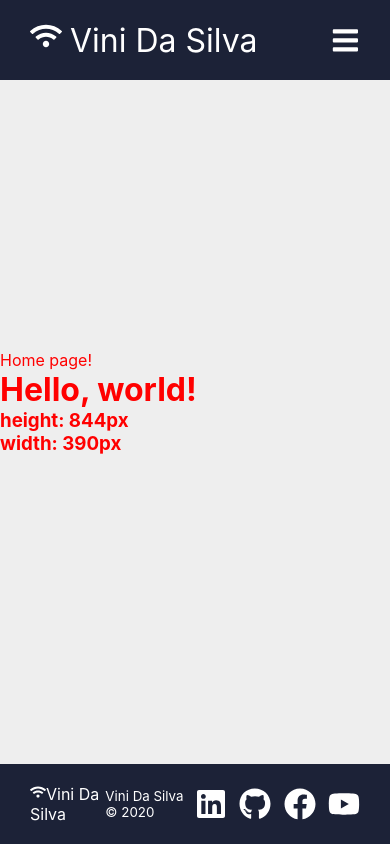
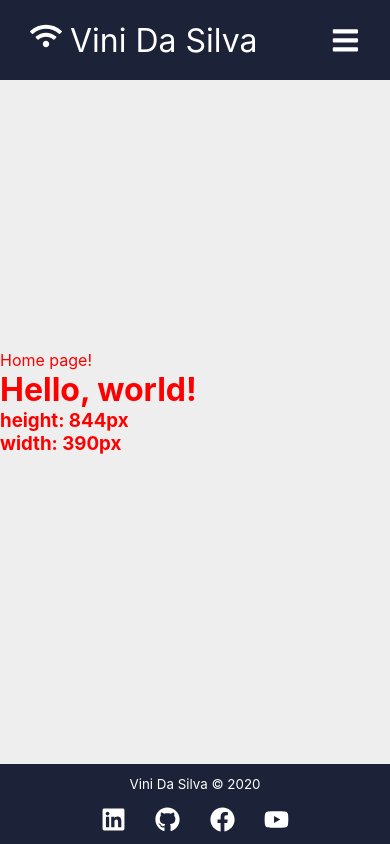
Before and after one commit to ViniBR01/personal-site, a React (Create React App) app: page / in a window 390 px wide. Built offline with nearby package versions, Linux system fonts and the light colour scheme.

Commit message:
make footer responsive using css

```diff
--- a/src/components/Footer/Footer.css
+++ b/src/components/Footer/Footer.css
@@ -10,12 +10,8 @@
     width: 100%;
 }
 
-.footer-logo {
-}
-.footer-logo-icon {
-}
-
 .website-rights {
+white-space: nowrap;
 }
 
 .social-media {
@@ -29,11 +25,50 @@
     align-items: center;
     display: flex;
 }
-.social-media a:hover {
-    color: green;
-}
 
 .social-icon-link {
     color: #fff;
     font-size: 32px;
 }
+.linkedin-icon:hover {
+    color: #0e76a8;
+}
+.github-icon:hover {
+    color: #999999;
+}
+.facebook-icon:hover {
+	color: #4267B2;
+}
+.youtube-icon:hover {
+    color: #ff0000;
+}
+
+.footer-logo {
+	font-size: 1.2rem;
+	white-space: nowrap;
+}
+.footer-logo-icon {
+	margin-right: 0.3rem;
+}
+
+@media screen and (max-width: 650px) {
+	.footer-container {
+		flex-direction: column;
+	}
+	.social-media {
+		display: flex;
+		align-items: center;
+		width: 188px;
+		margin-bottom: 12px;
+		margin-top: 3px;
+	}
+	.social-icon-link {
+		font-size: 25px;
+	}
+	.footer-logo {
+		display: none;
+	}
+	.website-rights {
+		margin-top: 12px;
+	}
+}
--- a/src/components/Footer/Footer.js
+++ b/src/components/Footer/Footer.js
@@ -22,16 +22,32 @@ class Footer extends React.Component {
                 <small className='website-rights'>Vini Da Silva © 2020</small>
 
                 <div className="social-media">
-                    <a className='social-icon-link' target="_blank" rel="noopener noreferrer" href="https://www.linkedin.com/in/vini-goncalves/">
+                    <a className='social-icon-link linkedin-icon'
+                       target="_blank"
+                       rel="noopener noreferrer"
+                       href="https://www.linkedin.com/in/vini-goncalves/"
+                    >
                         <FaLinkedin />
                     </a>
-                    <a className='social-icon-link' target="_blank" rel="noopener noreferrer" href="https://github.com/ViniBR01">
+                    <a className='social-icon-link github-icon'
+                       target="_blank"
+                       rel="noopener noreferrer"
+                       href="https://github.com/ViniBR01"
+                    >
                         <FaGithub />
                     </a>
-                    <a className='social-icon-link' target="_blank" rel="noopener noreferrer" href="https://www.facebook.com/vgoncalves29">
+                    <a className='social-icon-link facebook-icon'
+                       target="_blank"
+                       rel="noopener noreferrer"
+                       href="https://www.facebook.com/vgoncalves29"
+                    >
                         <FaFacebook />
                     </a>
-                    <a className='social-icon-link' target="_blank" rel="noopener noreferrer" href="https://www.youtube.com/channel/UCuWu3CcWPARJzqw3v7mXUxw">
+                    <a className='social-icon-link youtube-icon'
+                       target="_blank"
+                       rel="noopener noreferrer"
+                       href="https://www.youtube.com/channel/UCuWu3CcWPARJzqw3v7mXUxw"
+                    >
                         <FaYoutube />
                     </a>
                 </div>
```
